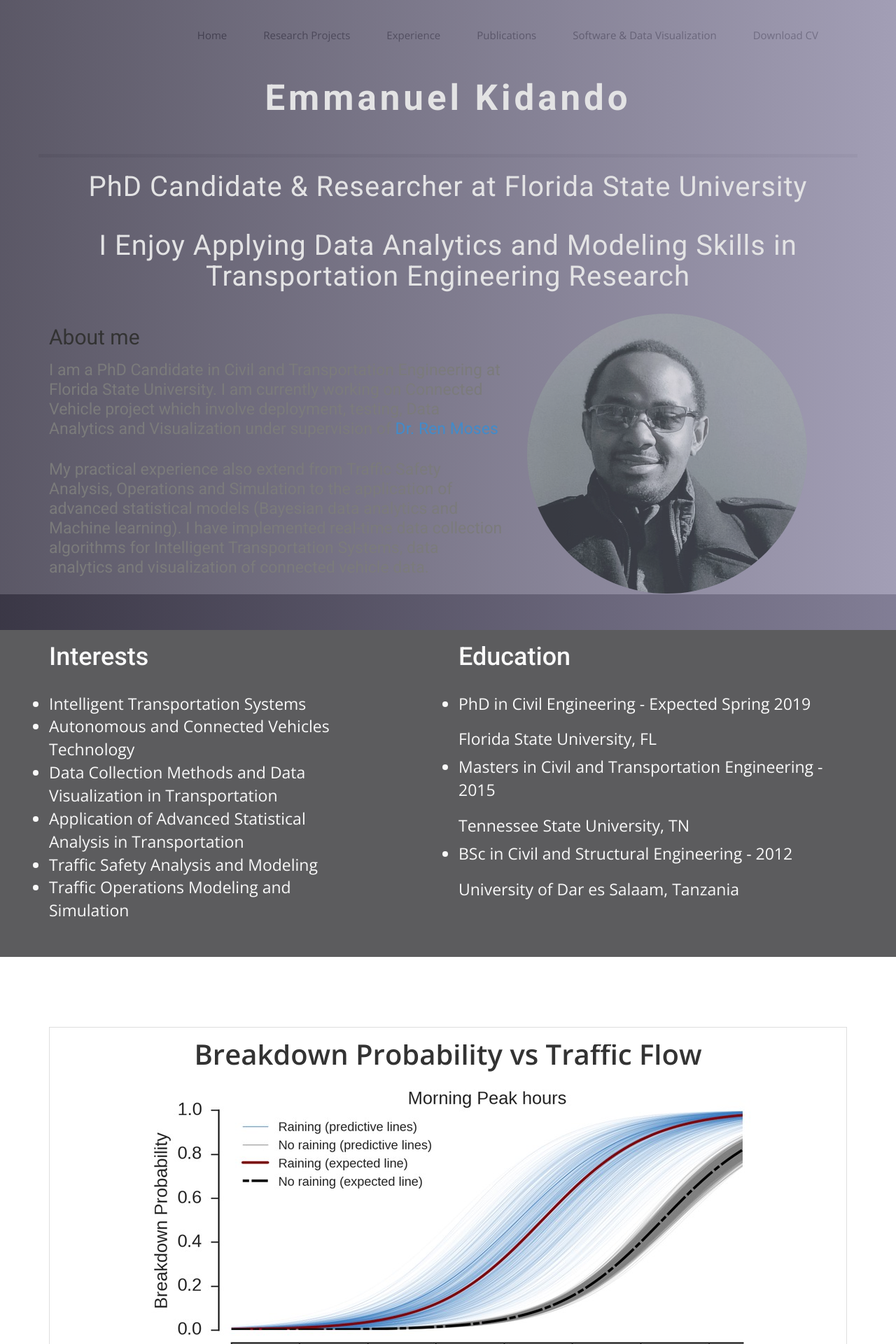
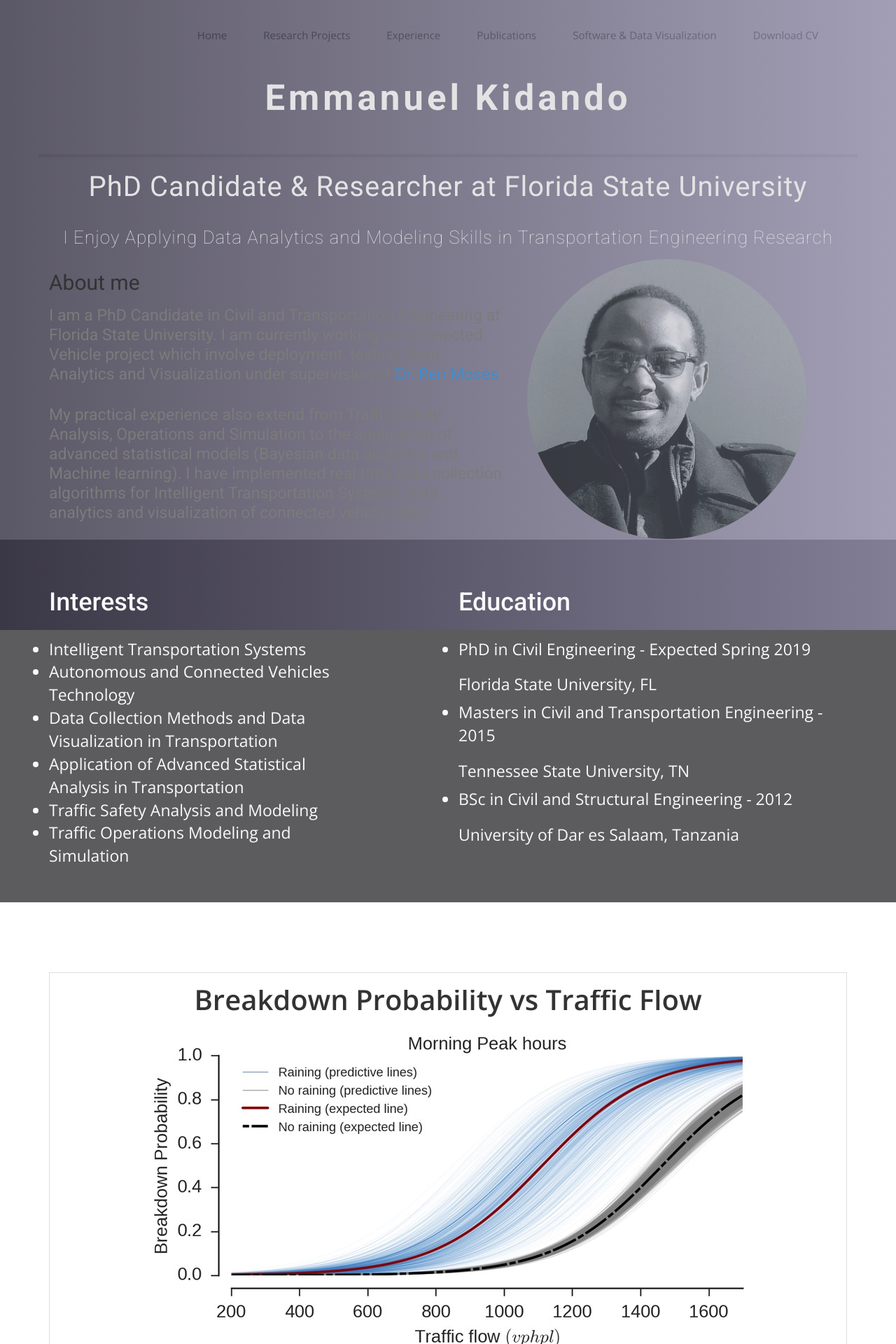
Before and after one commit to ekidando/Emma, a Jekyll site: the page built from index.html, in a window 1280 px wide. Shown: the top 1920 px of the page at 70% size. Built offline with Jekyll 4.4.1, drawn with Linux system fonts in a browser that asks for light colours; nearby versions of some CDN libraries; some web fonts are replaced.

Commit message:
Update index.html

```diff
--- a/index.html
+++ b/index.html
@@ -4,21 +4,20 @@ title: Emmanuel Kidando
 permalink: /
 published: true
 ---
+<!-- Slider Start -->
 <section id="slider">
   <div class="container">
     <div class="row">
 
-
         <div class="block">
-
-          <h1 class="animated fadeInUp">Emmanuel Kidando </h1>
+          <h1 class="animated fadeInUp">Emmanuel Kidando</h1>
           <hr style="height:5px; border:none; color:#e2e2e2; background-color:#e2e2e2;">
           <h2 class="animated fadeInUp">PhD Candidate & Researcher at Florida State University</h2>
-          <h2 class="animated fadeInUp">I Enjoy Applying Data Analytics and Modeling Skills in Transportation Engineering Research</h2>
+          <p class="animated fadeInUp">I Enjoy Applying Data Analytics and Modeling Skills in Transportation Engineering Research</p>
 
-        </div>
       </div>
     </div>
+  </div>
 
 </section>
 
```
